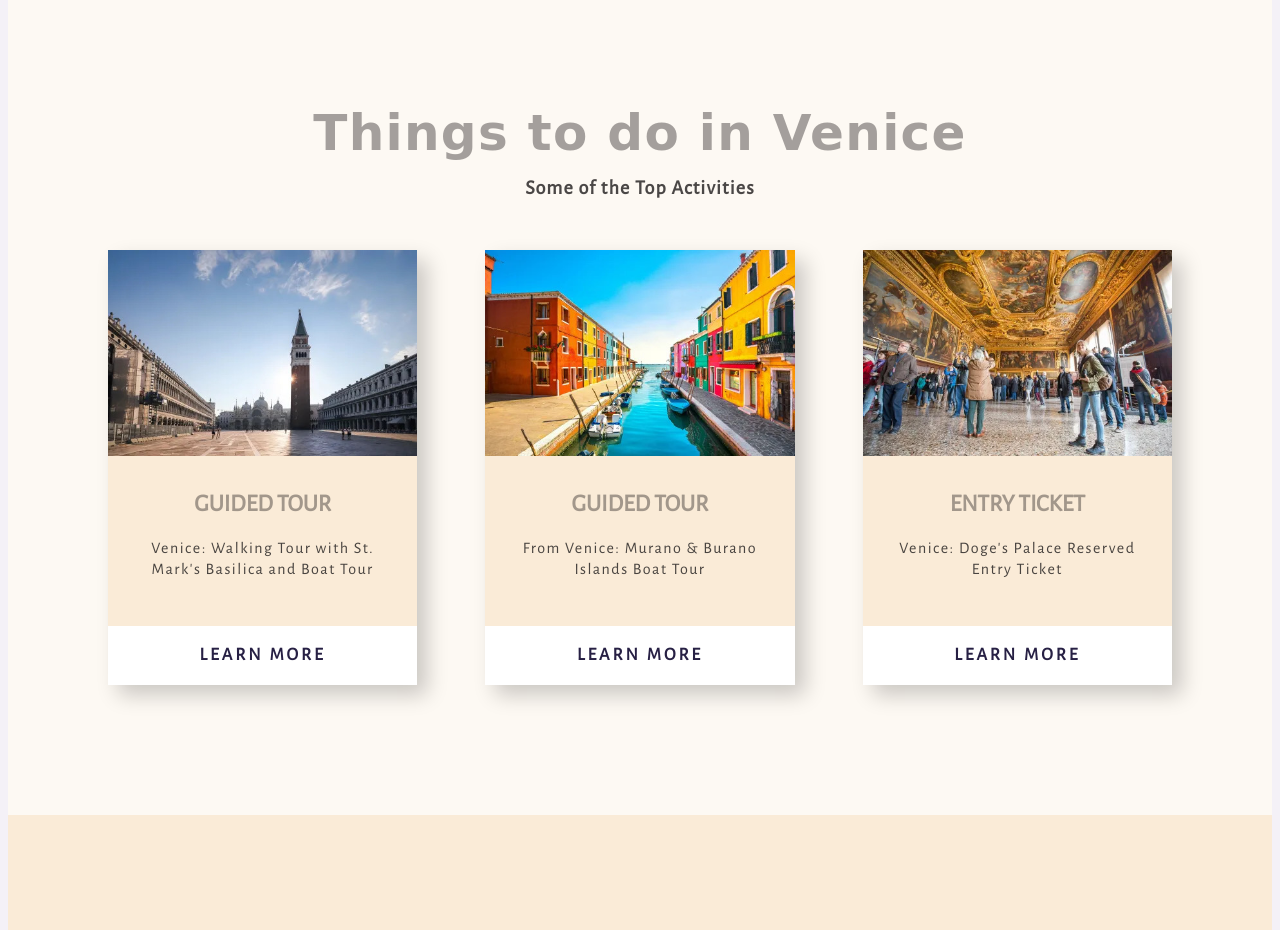
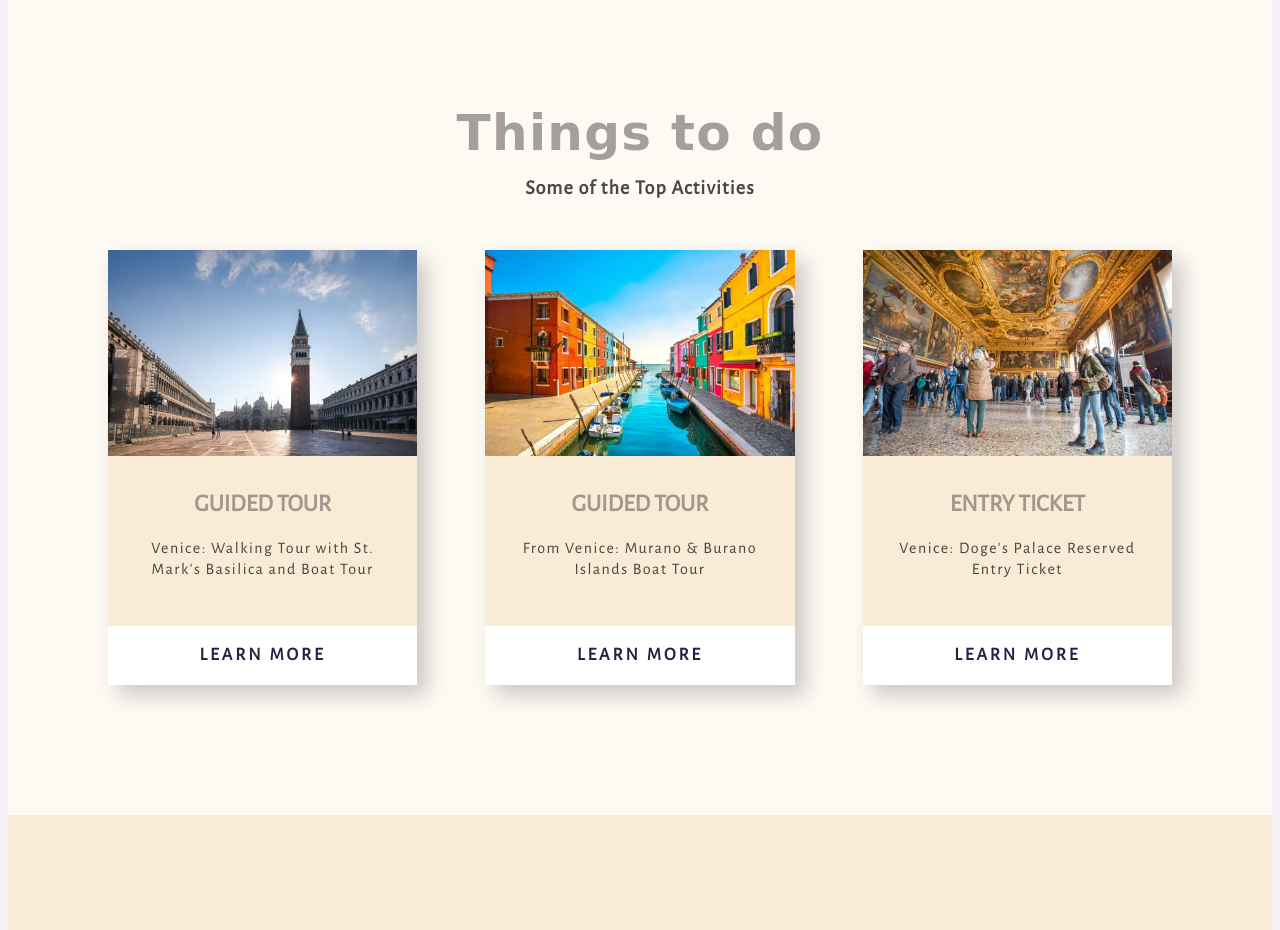
Before and after one commit to amandablank/SC-responsive-add-on-travel-destination-webpage, a plain HTML site: page index.html in a window 1280 px wide. Shown: the part 1660-2590 px from the top of the page. Drawn offline with nearby package versions, Linux system fonts and the light colour scheme; a script that the page names is missing; a web font is replaced by a local one.

Commit message:
Changed the h2 of the secondary section

```diff
--- a/index.html
+++ b/index.html
@@ -54,7 +54,7 @@
           </div>
         </section>
         <section class="secondary-section">
-          <h2>Things to do in Venice</h2>
+          <h2>Things to do</h2>
           <h3>Some of the Top Activities</h3>
           <div class="grid grid-3-columns">
             <div class="card">
--- a/src/styles.css
+++ b/src/styles.css
@@ -62,7 +62,7 @@ header a {
   margin-top: 60px;
 }
 
-@media (max-width: 900px) {
+@media (max-width: 1100px) {
   header {
     padding: 80px 0;
   }
```
